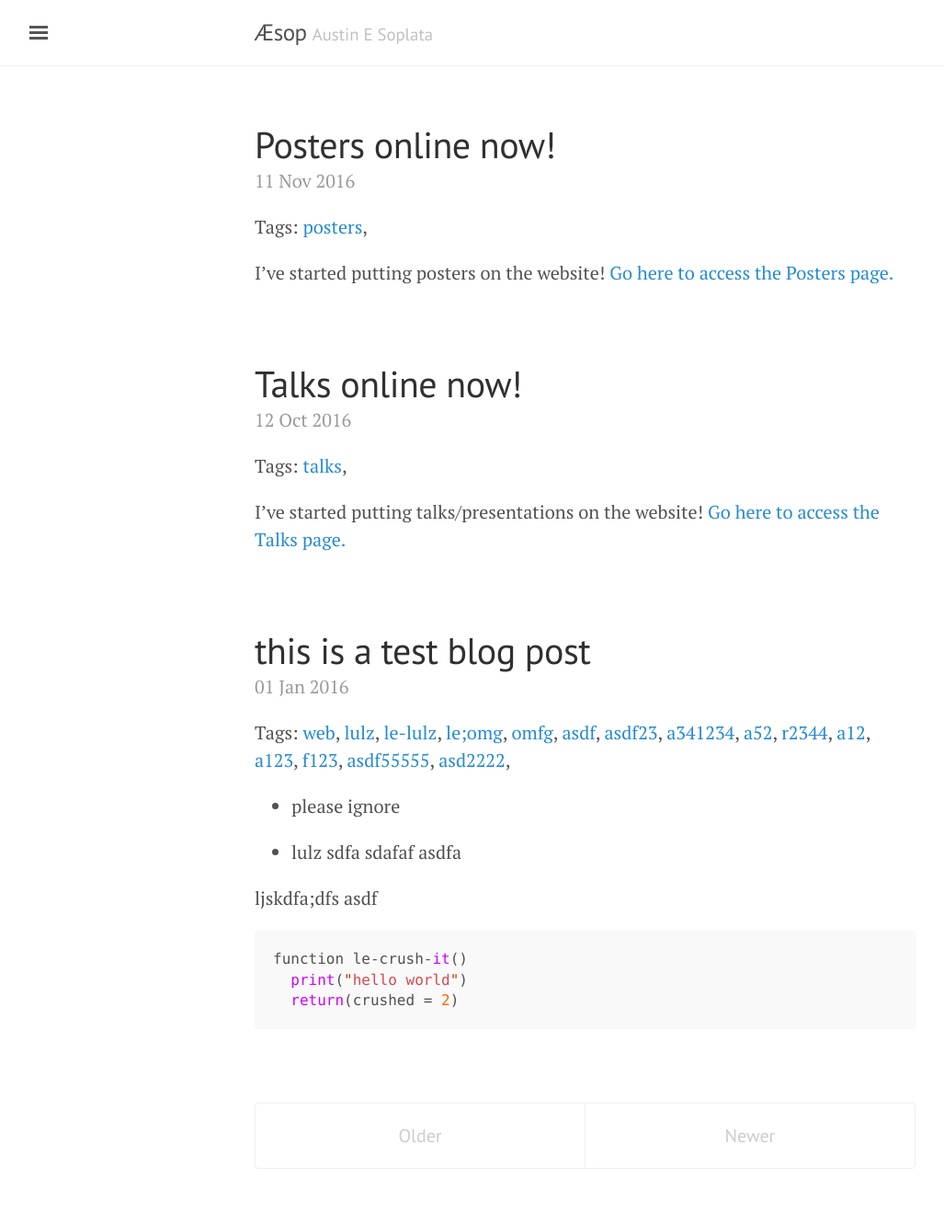
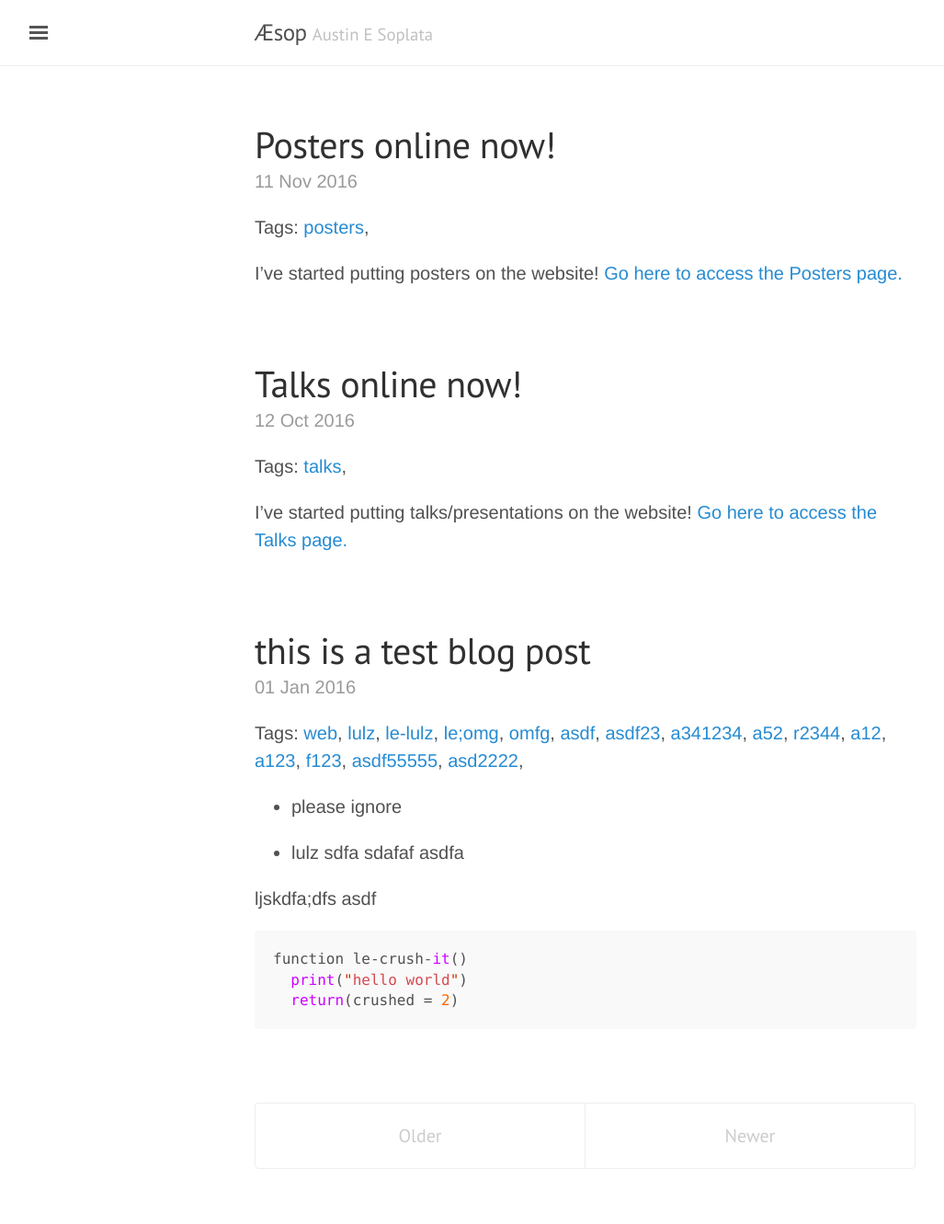
Before and after one commit to asoplata/asoplata.github.io, a Jekyll site: the page built from index.html, in a window 1280 px wide. Shown: the whole page at 92% size, without its empty margins (3-1030 px from the left). Built offline with Jekyll 4.4.1, drawn with Linux system fonts in a browser that asks for light colours; the list of posts is cut into pages by our own code; comment, search, counter and statistics services are not loaded.

Commit message:
Try changing base font

```diff
--- a/public/css/lanyon.css
+++ b/public/css/lanyon.css
@@ -41,7 +41,7 @@
 }
 
 html {
-  font-family: "PT Serif", Georgia, "Times New Roman", serif;
+  font-family: "Helvetica Neue", "PT Serif", Georgia, "Times New Roman", serif;
 }
 
 h1, h2, h3, h4, h5, h6 {
```
